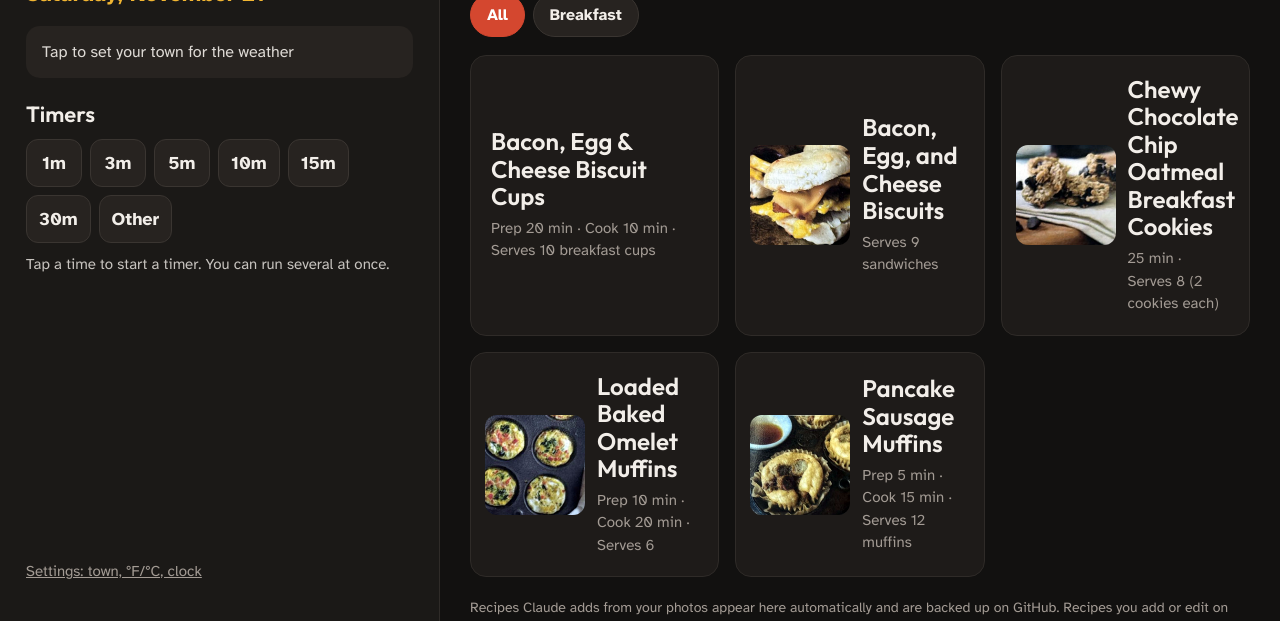
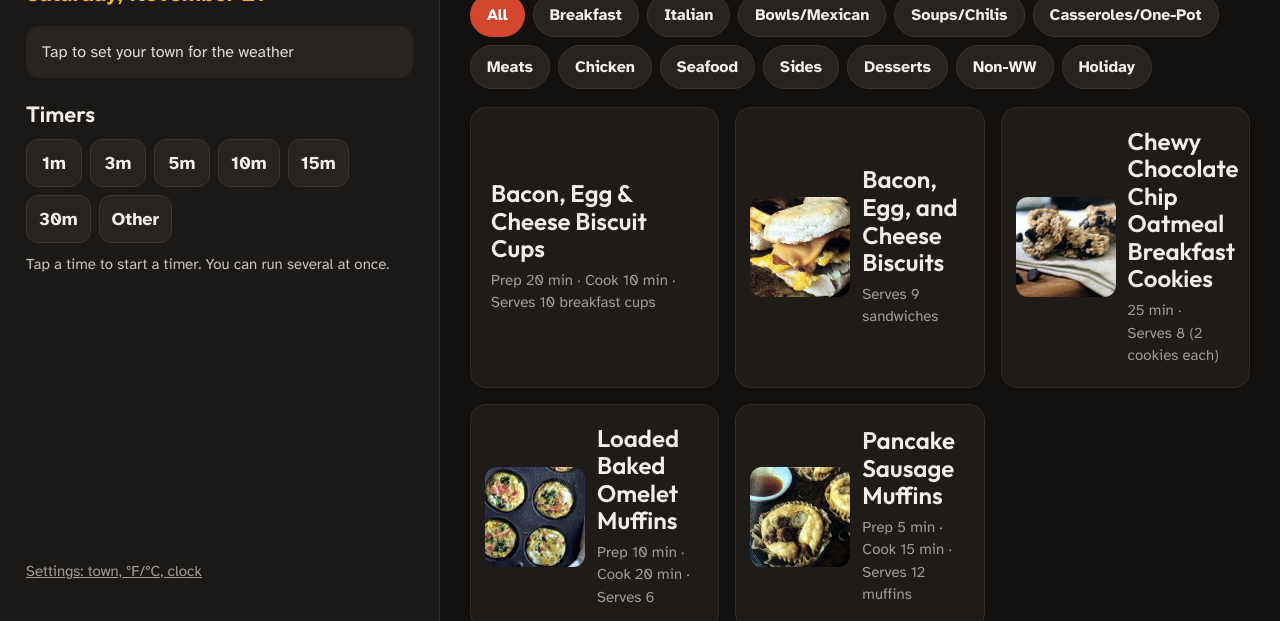
Before and after one commit to williampage1971-cmd/kitchen, a plain HTML site: page index.html in a window 1280 px wide. Shown: the part 179-800 px from the top of the page. Drawn offline with Linux system fonts and the light colour scheme.

Commit message:
Add the owner's recipe categories
Breakfast, Italian, Bowls/Mexican, Soups/Chilis, Casseroles/One-Pot, Meats,
Chicken, Seafood, Sides, Desserts, Non-WW, Holiday. Empty categories say so.

Co-Authored-By: Claude Opus 5.5 <noreply@anthropic.com>
Claude-Session: https://claude.ai/code/session_01J4FbnZiu5BpqzvwH8rsDdY

```diff
--- a/categories.json
+++ b/categories.json
@@ -1,3 +1,14 @@
 [
-  "Breakfast"
+  "Breakfast",
+  "Italian",
+  "Bowls/Mexican",
+  "Soups/Chilis",
+  "Casseroles/One-Pot",
+  "Meats",
+  "Chicken",
+  "Seafood",
+  "Sides",
+  "Desserts",
+  "Non-WW",
+  "Holiday"
 ]
--- a/index.html
+++ b/index.html
@@ -256,7 +256,7 @@ function list(){
   if(curCat&&!hasCat(r,curCat))continue;
   if(q&&(r.title+" "+r.ing.join(" ")+" "+catsOf(r).join(" ")).toLowerCase().indexOf(q)<0)continue;
   c+='<button class="card'+(r.img?" pic":"")+'" data-act="open" data-id="'+esc(r.id)+'">'+(r.img?'<i class="thumb" style="background-image:url(\''+esc(r.img)+'\')"></i>':"")+'<b>'+esc(r.title)+"</b><span>"+esc([r.time,r.serves?"Serves "+r.serves:"",isMine(r.id)?"On this iPad only":""].filter(Boolean).join(" · "))+"</span></button>"}
- h+='<div class="cards">'+(c||'<p class="note">No recipes match'+(curCat?" in "+esc(curCat):"")+".</p>")+"</div>";
+ h+='<div class="cards">'+(c||'<p class="note">'+(curCat&&!q&&!hasCatAny(curCat)?"No "+esc(curCat)+" recipes yet. Send Claude photos of some, or tap + Add recipe.":"No recipes match"+(curCat?" in "+esc(curCat):"")+".")+"</p>")+"</div>";
  h+='<p class="note">Recipes Claude adds from your photos appear here automatically and are backed up on GitHub. Recipes you add or edit on this iPad are saved on this iPad only.</p>';
  return h;
 }
@@ -404,7 +404,7 @@ document.addEventListener("click",function(e){
 /* self-update: version.txt in the repo holds the current version; when it differs from
    VERSION below, reload with a fresh address (skipping the iPad's saved copy).
    Waits while a timer is running, a recipe is open or a window is showing. */
-var VERSION="2026-11-21j";
+var VERSION="2026-11-21k";
 var pendingUpdate=null;
 function busy(){return timers.length>0||view.name=="recipe"||!$("modal").hidden}
 function applyUpdate(){
```
Also changed, not shown: version.txt.
